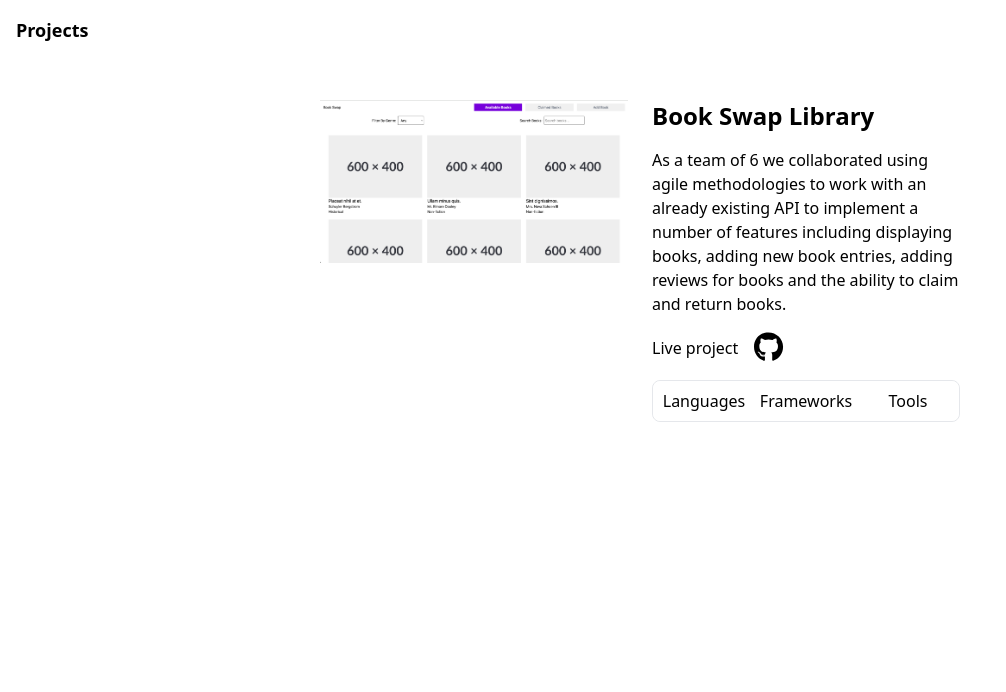
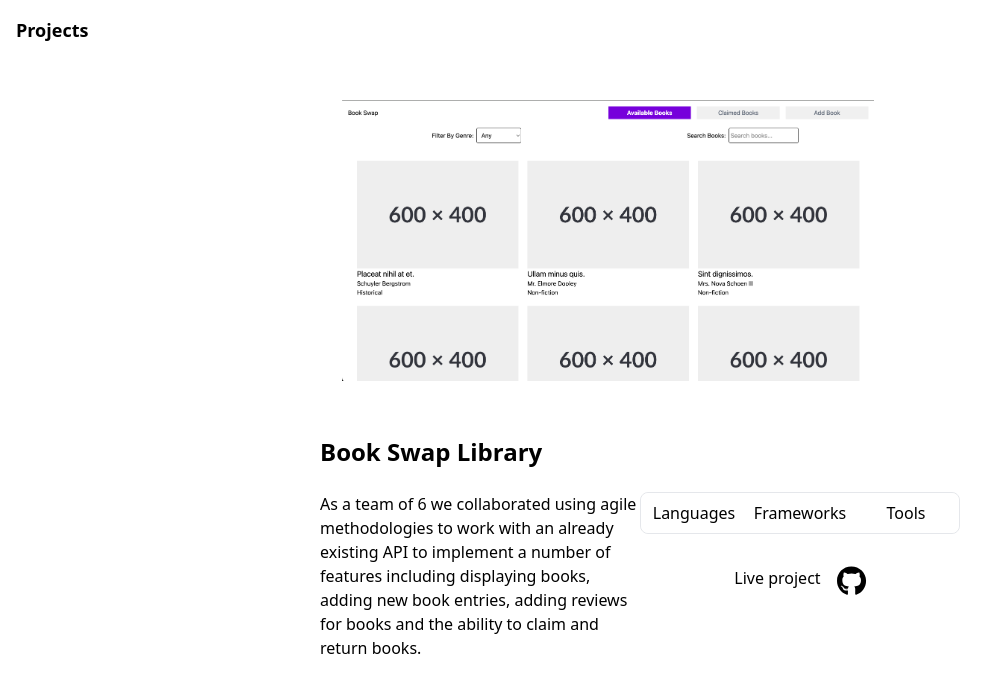
Before and after one commit to jlesliegit/react-portfolio, a React (Vite) app: page /projects/1 in a window 1280 px wide. Shown: the top 692 px of the page, without its empty margins (0-1006 px from the left). Built offline with nearby package versions, Linux system fonts and the light colour scheme.

Commit message:
Changed layout for display single project

```diff
--- a/src/atoms/DisplaySingleProject.jsx
+++ b/src/atoms/DisplaySingleProject.jsx
@@ -7,7 +7,7 @@ import Nav from "../components/Nav.jsx";
 
 export default function DisplaySingleProject(){
     const {id} = useParams();
-    const [project, setProject] = useState('');
+    const [project, setProject] = useState([]);
 
     function getProjectData() {
         fetch("/projects.json")
@@ -29,20 +29,23 @@ export default function DisplaySingleProject(){
     return (
         <>
             <Nav link="/projects/" destination="Projects" />
-            <div className="grid md:grid-cols-2 gap-6 mt-10 px-5 md:px-12 lg:px-48 xl:px-80">
+            <div className="grid grid-cols-1 gap-6 mt-10 px-5 md:px-12 lg:px-48 xl:px-80">
                 <div>
                     {project.image && (
                         <img
                             src={project.image}
                             alt={project.title}
-                            className="w-fit h-fit object-cover mb-6"
+                            className="w-[90%] h-[90%] object-contain mb-2"
                         />
                     )}
                 </div>
-                <div className="flex flex-col gap-4">
+                <div className="flex flex-col gap-6">
                     <h1 className="text-2xl font-semibold">{project.title}</h1>
-                    <p>{project.description}</p>
-                    <div className="flex flex-wrap items-center gap-4">
+                    <div className={`grid md:grid-cols-2`}>
+                        <p>{project.description}</p>
+                    <div className="flex flex-col gap-4">
+                        <TechnologyGrid technologies={project.technologies} />
+                        <div className={'flex justify-center gap-4'}>
                         <a href={project.liveLink} target="_blank" className="hover:text-gray-600">
                             Live project
                         </a>
@@ -55,7 +58,8 @@ export default function DisplaySingleProject(){
                             <FontAwesomeIcon icon={faGithub} className="text-3xl hover:text-gray-600" />
                         </a>
                     </div>
-                    <TechnologyGrid technologies={project.technologies} />
+                    </div>
+                    </div>
                 </div>
             </div>
         </>
--- a/src/atoms/SingleProjectBox.jsx
+++ b/src/atoms/SingleProjectBox.jsx
@@ -1,6 +1,6 @@
 import { useState } from "react";
 
-export default function SingleProjectBox({ id, title, image, description }) {
+export default function SingleProjectBox({ id, title, image}) {
     const [isHovered, setIsHovered] = useState(false);
 
     return (
```
